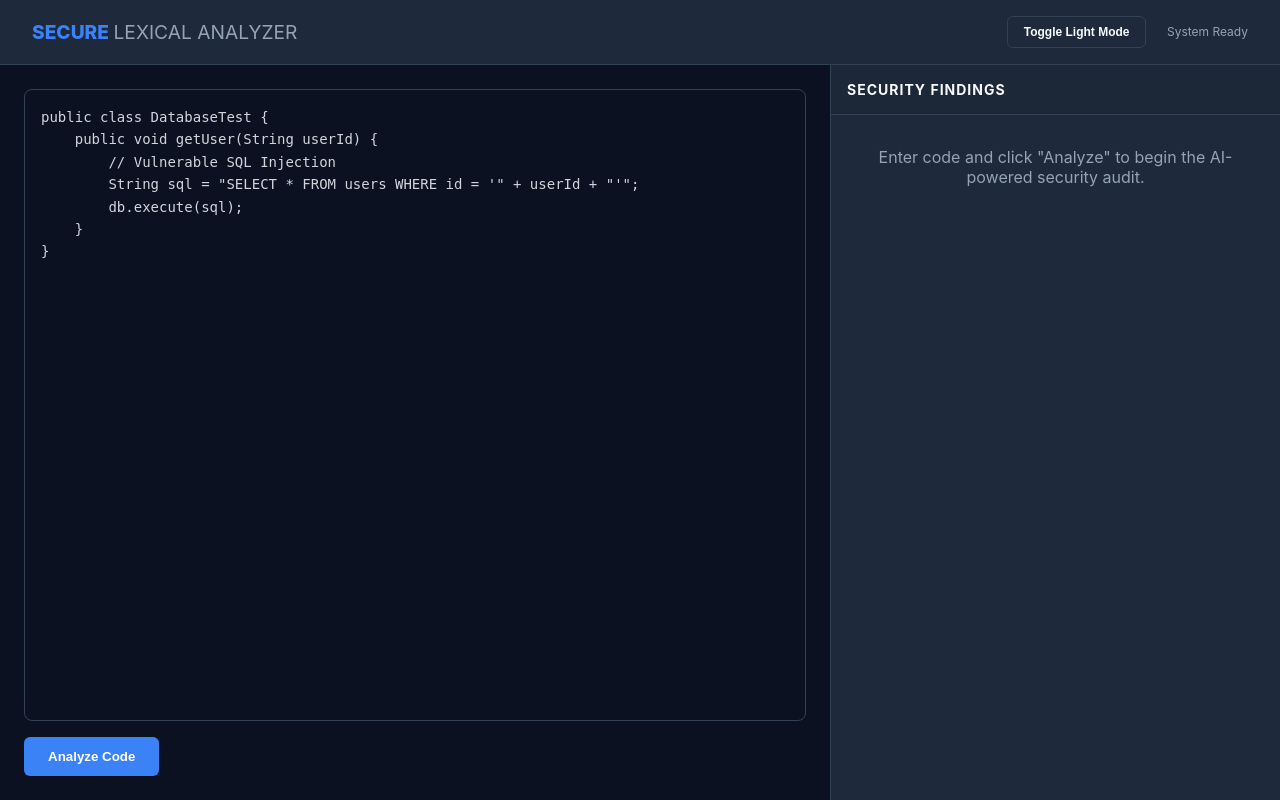
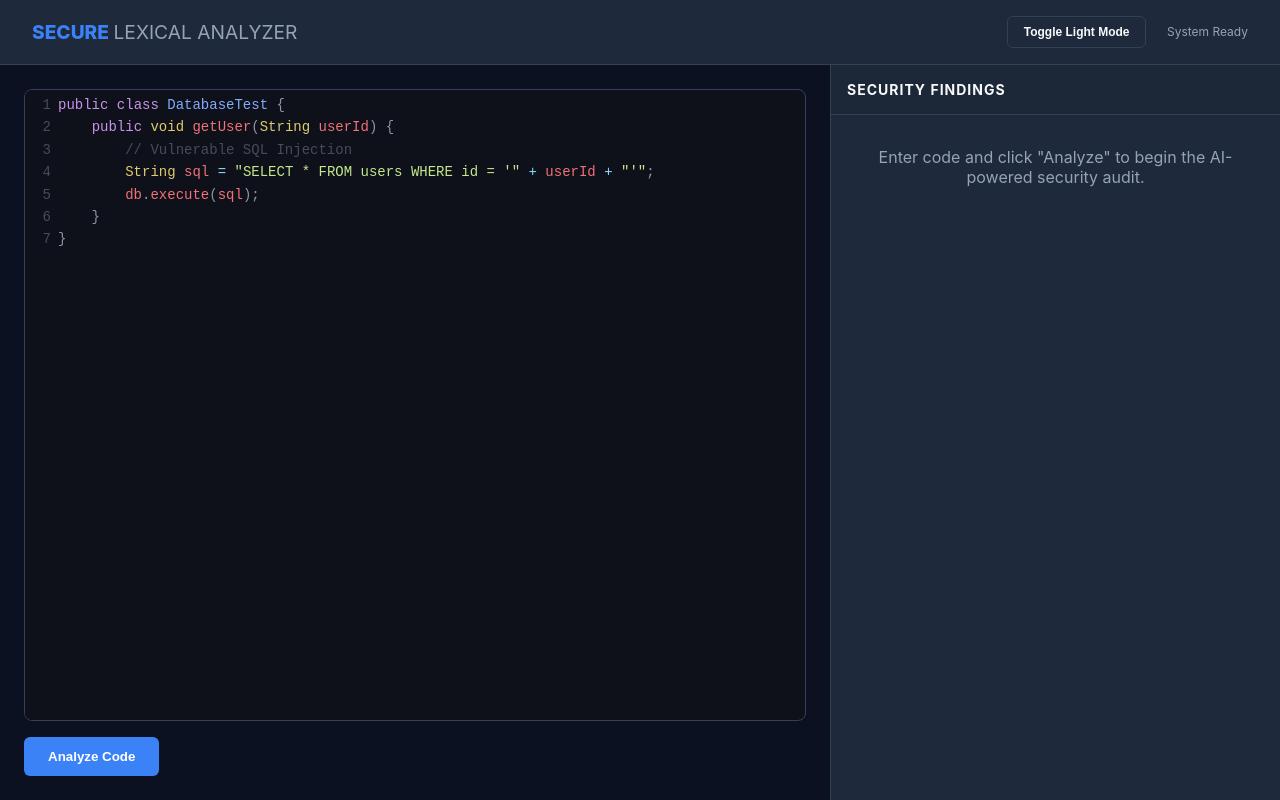
Before and after one commit to Himanshu-Sharma418/AI-Powered-Secure-Lexical-Analyzer, a Flask app: page / in a window 1280 px wide. Run offline with Flask 3, Linux system fonts and the light colour scheme.

Commit message:
Added CodeMirror to the code area for line numbering and syntax highlighting

```diff
--- a/web/templates/index.html
+++ b/web/templates/index.html
@@ -5,6 +5,14 @@
     <meta charset="UTF-8">
     <meta name="viewport" content="width=device-width, initial-scale=1.0">
     <title>AI Powered Secure Lexical Analyzer</title>
+
+    <!-- CodeMirror Base -->
+    <link rel="stylesheet" href="https://cdnjs.cloudflare.com/ajax/libs/codemirror/5.65.13/codemirror.min.css">
+    <!-- CodeMirror Themes -->
+    <link rel="stylesheet"
+        href="https://cdnjs.cloudflare.com/ajax/libs/codemirror/5.65.13/theme/material-ocean.min.css">
+    <link rel="stylesheet" href="https://cdnjs.cloudflare.com/ajax/libs/codemirror/5.65.13/theme/neo.min.css">
+
     <style>
         :root {
             /* Dark Mode (Default) */
@@ -19,7 +27,6 @@
             --card-bg: #1e293b;
             --border: #334155;
             --editor-bg: #0b1121;
-            --code-text: #d1d5db;
         }
 
         body.light-mode {
@@ -34,7 +41,6 @@
             --card-bg: #ffffff;
             --border: #cbd5e1;
             --editor-bg: #ffffff;
-            --code-text: #1e293b;
         }
 
         * {
@@ -47,7 +53,8 @@
             font-family: 'Inter', system-ui, -apple-system, sans-serif;
             background: var(--bg-primary);
             color: var(--text-main);
-            overflow-x: hidden;
+            overflow: hidden;
+            height: 100vh;
             transition: background 0.3s, color 0.3s;
         }
 
@@ -65,6 +72,7 @@
             display: flex;
             justify-content: space-between;
             align-items: center;
+            flex-shrink: 0;
             transition: background 0.3s, border-color 0.3s;
         }
 
@@ -75,28 +83,49 @@
             overflow: hidden;
         }
 
-        /* Left Side: Editor */
+        /* Editor Section */
         .editor-container {
             display: flex;
             flex-direction: column;
             padding: 1.5rem;
             background: var(--editor-bg);
             transition: background 0.3s;
+            overflow: hidden;
+            min-height: 0;
         }
 
-        #code-input {
+        #editor-anchor {
             flex: 1;
-            background: transparent;
-            color: var(--code-text);
+            display: flex;
+            flex-direction: column;
+            min-height: 0;
+        }
+
+        /* CodeMirror Customization */
+        .CodeMirror {
+            flex: 1;
+            height: auto !important;
+            border-radius: 8px;
             border: 1px solid var(--border);
-            border-radius: 8px;
-            padding: 1rem;
-            font-family: 'JetBrains Mono', 'Fira Code', monospace;
-            font-size: 14px;
-            line-height: 1.6;
-            resize: none;
-            outline: none;
-            transition: border-color 0.3s, color 0.3s;
+        }
+
+        /* Standardize EVERY text-related property to prevent theme-jumping */
+        .CodeMirror,
+        .CodeMirror pre.CodeMirror-line,
+        .CodeMirror-linenumber,
+        .CodeMirror-code,
+        .CodeMirror-line>span {
+            font-family: 'JetBrains Mono', 'Fira Code', 'Courier New', monospace !important;
+            font-size: 14px !important;
+            line-height: 1.6 !important;
+            font-weight: 400 !important;
+            letter-spacing: normal !important;
+            font-variant-ligatures: none !important;
+        }
+
+        .CodeMirror-cursor {
+            border-left: 1px solid var(--text-main) !important;
+            width: 0 !important;
         }
 
         .controls {
@@ -104,9 +133,10 @@
             display: flex;
             gap: 1rem;
             align-items: center;
+            flex-shrink: 0;
         }
 
-        /* Right Side: Results */
+        /* Results Panel */
         .results-panel {
             background: var(--bg-secondary);
             border-left: 1px solid var(--border);
@@ -120,9 +150,10 @@
             padding: 1rem;
             border-bottom: 1px solid var(--border);
             background: rgba(0, 0, 0, 0.05);
+            flex-shrink: 0;
         }
 
-        /* Cards & UI Elements */
+        /* Components */
         .btn {
             background: var(--accent);
             color: white;
@@ -171,12 +202,6 @@
             border-left-color: var(--warning);
         }
 
-        .vuln-header {
-            display: flex;
-            justify-content: space-between;
-            margin-bottom: 0.5rem;
-        }
-
         .type-badge {
             font-size: 11px;
             text-transform: uppercase;
@@ -214,7 +239,6 @@
             margin: 10px 0;
             border: 1px solid var(--border);
             white-space: pre-wrap;
-            color: var(--code-text);
         }
 
         .remediation-box {
@@ -248,6 +272,7 @@
             margin: 1rem;
             border-radius: 8px;
             border: 1px solid var(--border);
+            flex-shrink: 0;
         }
 
         .stat {
@@ -299,57 +324,72 @@
         </header>
 
         <div class="main-content">
-            <!-- Left: Editor -->
             <div class="editor-container">
-                <textarea id="code-input" spellcheck="false" placeholder="// Paste your Java code here..."></textarea>
+                <div id="editor-anchor"></div>
                 <div class="controls">
                     <button id="scan-btn" class="btn">Analyze Code</button>
                     <div id="loader" style="font-size: 13px; color: var(--accent);">Processing with Hybrid AI...</div>
                 </div>
             </div>
 
-            <!-- Right: Results -->
             <div class="results-panel" id="results-panel">
                 <div class="panel-header">
                     <h3 style="font-size: 14px; text-transform: uppercase; letter-spacing: 1px;">Security Findings</h3>
                 </div>
-
                 <div id="welcome-message" style="padding: 2rem; text-align: center; color: var(--text-dim);">
                     <p>Enter code and click "Analyze" to begin the AI-powered security audit.</p>
                 </div>
-
                 <div id="summary-container"></div>
                 <div id="cards-container"></div>
             </div>
         </div>
     </div>
 
+    <!-- CodeMirror Scripts -->
+    <script src="https://cdnjs.cloudflare.com/ajax/libs/codemirror/5.65.13/codemirror.min.js"></script>
+    <script src="https://cdnjs.cloudflare.com/ajax/libs/codemirror/5.65.13/mode/clike/clike.min.js"></script>
+    <script src="https://cdnjs.cloudflare.com/ajax/libs/codemirror/5.65.13/addon/edit/matchbrackets.min.js"></script>
+
     <script>
         const scanBtn = document.getElementById('scan-btn');
         const themeToggle = document.getElementById('theme-toggle');
-        const codeInput = document.getElementById('code-input');
         const cardsContainer = document.getElementById('cards-container');
         const summaryContainer = document.getElementById('summary-container');
         const welcomeMsg = document.getElementById('welcome-message');
         const loader = document.getElementById('loader');
         const scanStatus = document.getElementById('scan-status');
 
+        // Initialize CodeMirror
+        const editor = CodeMirror(document.getElementById('editor-anchor'), {
+            value: `public class DatabaseTest {\n    public void getUser(String userId) {\n        // Vulnerable SQL Injection\n        String sql = "SELECT * FROM users WHERE id = '" + userId + "'";\n        db.execute(sql);\n    }\n}`,
+            mode: "text/x-java",
+            theme: "material-ocean",
+            lineNumbers: true,
+            matchBrackets: true,
+            indentUnit: 4,
+            lineWrapping: true
+        });
+
         // Theme Toggle Logic
         themeToggle.addEventListener('click', () => {
             document.body.classList.toggle('light-mode');
             const isLight = document.body.classList.contains('light-mode');
+            editor.setOption('theme', isLight ? 'neo' : 'material-ocean');
             themeToggle.innerText = isLight ? 'Toggle Dark Mode' : 'Toggle Light Mode';
             localStorage.setItem('theme', isLight ? 'light' : 'dark');
+
+            // Refresh editor to ensure layout recalculation
+            setTimeout(() => editor.refresh(), 10);
         });
 
-        // Load saved theme
         if (localStorage.getItem('theme') === 'light') {
             document.body.classList.add('light-mode');
+            editor.setOption('theme', 'neo');
             themeToggle.innerText = 'Toggle Dark Mode';
         }
 
         scanBtn.addEventListener('click', async () => {
-            const code = codeInput.value;
+            const code = editor.getValue();
             if (!code.trim()) return;
 
             welcomeMsg.style.display = 'none';
@@ -370,7 +410,7 @@
                 renderResults(data);
             } catch (err) {
                 console.error(err);
-                alert('Analysis failed. Check backend connection.');
+                alert('Analysis failed.');
             } finally {
                 loader.style.display = 'none';
                 scanBtn.disabled = false;
@@ -393,7 +433,7 @@
         function renderResults(data) {
             if (data.results.length === 0) {
                 welcomeMsg.style.display = 'block';
-                welcomeMsg.innerHTML = '<p style="color: var(--success)">No vulnerabilities detected. Good job!</p>';
+                welcomeMsg.innerHTML = '<p style="color: var(--success)">No vulnerabilities detected.</p>';
                 return;
             }
 
@@ -423,14 +463,11 @@
                         <div class="confidence-fill" style="width: ${res.confidence * 100}%"></div>
                     </div>
                     <div style="font-size: 11px; color: var(--text-dim)">AI Confidence: ${(res.confidence * 100).toFixed(1)}%</div>
-
                     <div class="snippet-box">${res.snippet}</div>
-
                     <div class="remediation-box">
                         <div style="font-weight: 700; color: var(--accent); margin-bottom: 5px;">Fix Suggestion:</div>
                         ${res.remediation.title || 'No title'}
                         <div style="margin-top: 5px; font-size: 12px; opacity: 0.8;">${res.remediation.fix || 'No fix suggested'}</div>
-
                         <button id="btn-${exampleId}" class="btn btn-sm" onclick="toggleExample('${exampleId}')">View Secure Example</button>
                         <div id="${exampleId}" class="example-box">${exampleCode}</div>
                     </div>
@@ -438,14 +475,6 @@
                 cardsContainer.appendChild(card);
             });
         }
-
-        codeInput.value = `public class DatabaseTest {
-    public void getUser(String userId) {
-        // Vulnerable SQL Injection
-        String sql = "SELECT * FROM users WHERE id = '" + userId + "'";
-        db.execute(sql);
-    }
-}`;
     </script>
 </body>
 
```
